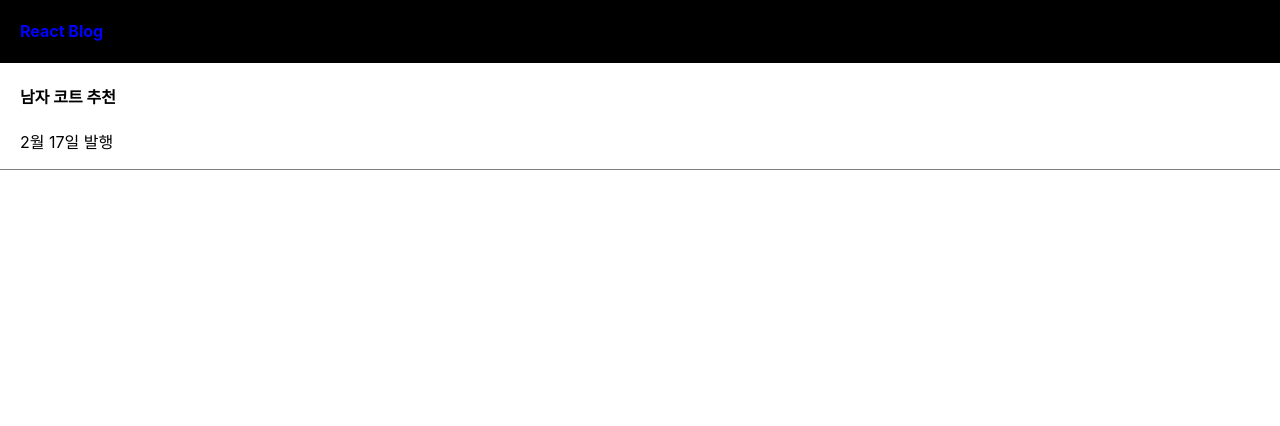
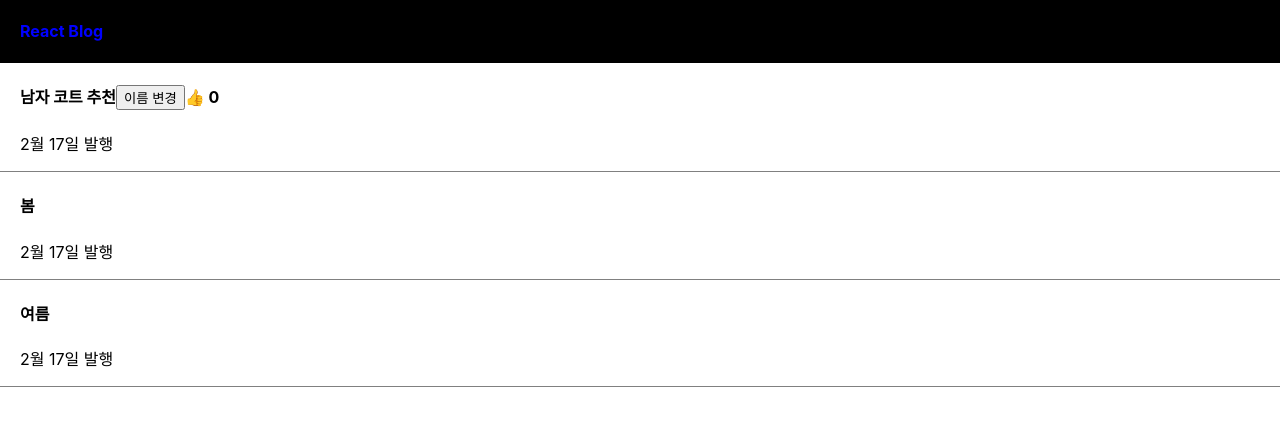
Before and after one commit to Polarvear/React_b, a React (Create React App) app in the folder blog/: page / in a window 1280 px wide. Shown: the top 426 px of the page. Built offline with nearby package versions, Linux system fonts and the light colour scheme.

Commit message:
change state function

```diff
--- a/blog/src/App.js
+++ b/blog/src/App.js
@@ -1,3 +1,7 @@
+/* esLint-diable */
+// 사용하지 않는 변수 warning 뜨지않게
+
+
 import logo from './logo.svg';
 import './App.css';
 import { useState } from 'react';
@@ -6,10 +10,12 @@ function App() {
 
 
   let post = '강남 우동 맛집';// 서버에서 가져온 데이터라고 가정
-  let [글제목, b] = useState('남자 코트 추천'); // 잠깐 자료를 저장할 때 사용
+  let [글제목, setTitle] = useState(['남자 코트 추천', '봄', '여름', '가을']); // 잠깐 자료를 저장할 때 사용, 자주 바뀌는 자료에 사용
   // a 는 변수명 b 는 state 변경 도와주는 함수 디스트럭쳐링 문법
   let [logo, setLogo] = useState('React Blog');
-
+  let [like, setLike] = useState(0)
+  // onClick 안에는 항상 함수를 넣어줘야함
+  // state는 등호로 변경하면 안됨 state 두번쨰 변수명을 사용하면 됨
 
 
   return (
@@ -18,7 +24,17 @@ function App() {
         <h4 style={ {color : 'blue', fontSize : '16px'} }>{ logo }</h4>
       </div>
       <div className='list'>
-        <h4>{ 글제목 }</h4>
+        <h4>{ 글제목[0] }
+        <button onClick={ () => { setTitle(글제목[3] ) }}>이름 변경</button>
+        <span onClick={ () => { setLike(like + 1) } }>👍</span> { like } </h4>
+        <p>2월 17일 발행</p>
+      </div>
+      <div className='list'>
+        <h4>{ 글제목[1] }</h4>
+        <p>2월 17일 발행</p>
+      </div>
+      <div className='list'>
+        <h4>{ 글제목[2] }</h4>
         <p>2월 17일 발행</p>
       </div>
     </div>
```
Also changed, not shown: 1 other file (tests, documents, lock files or other folders).
